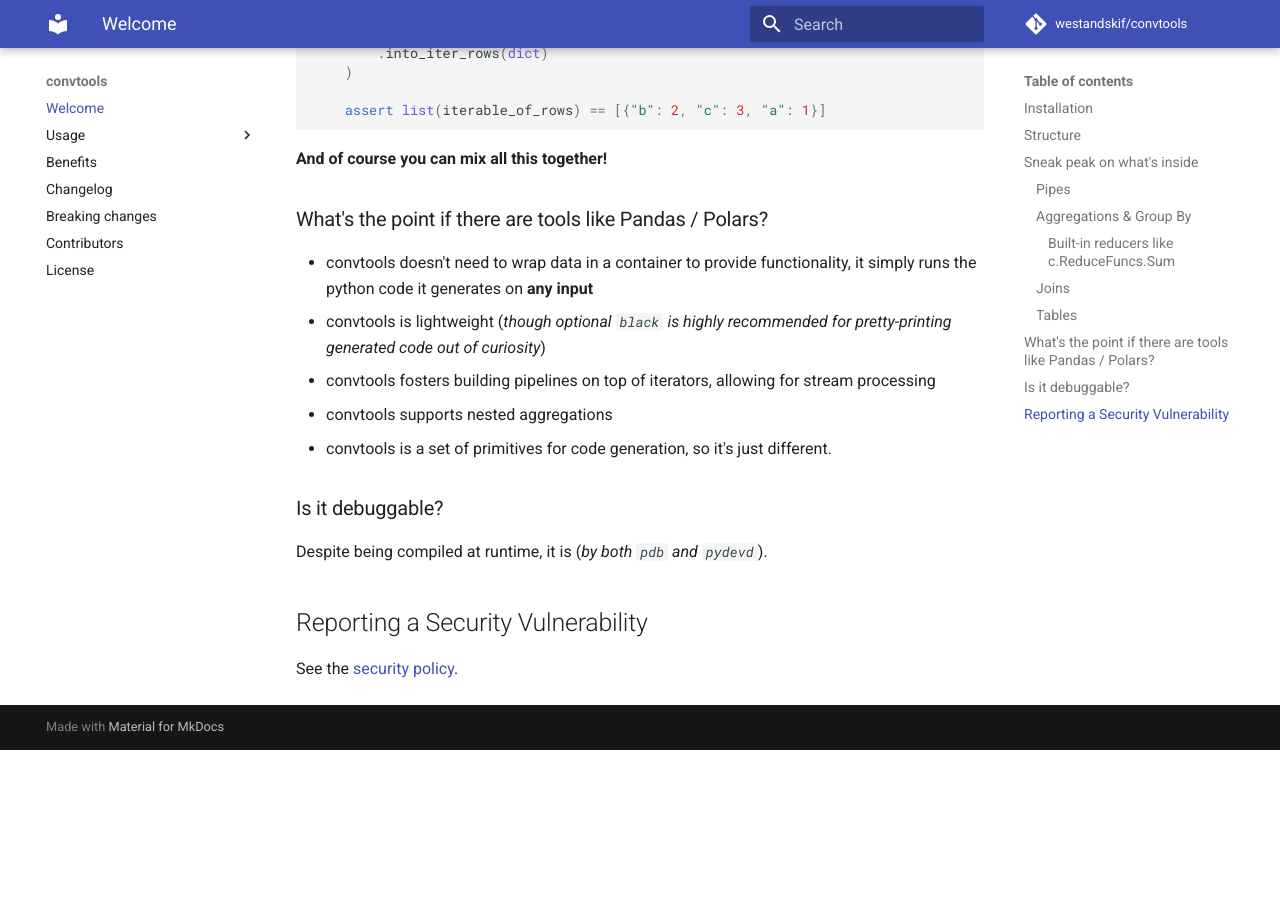
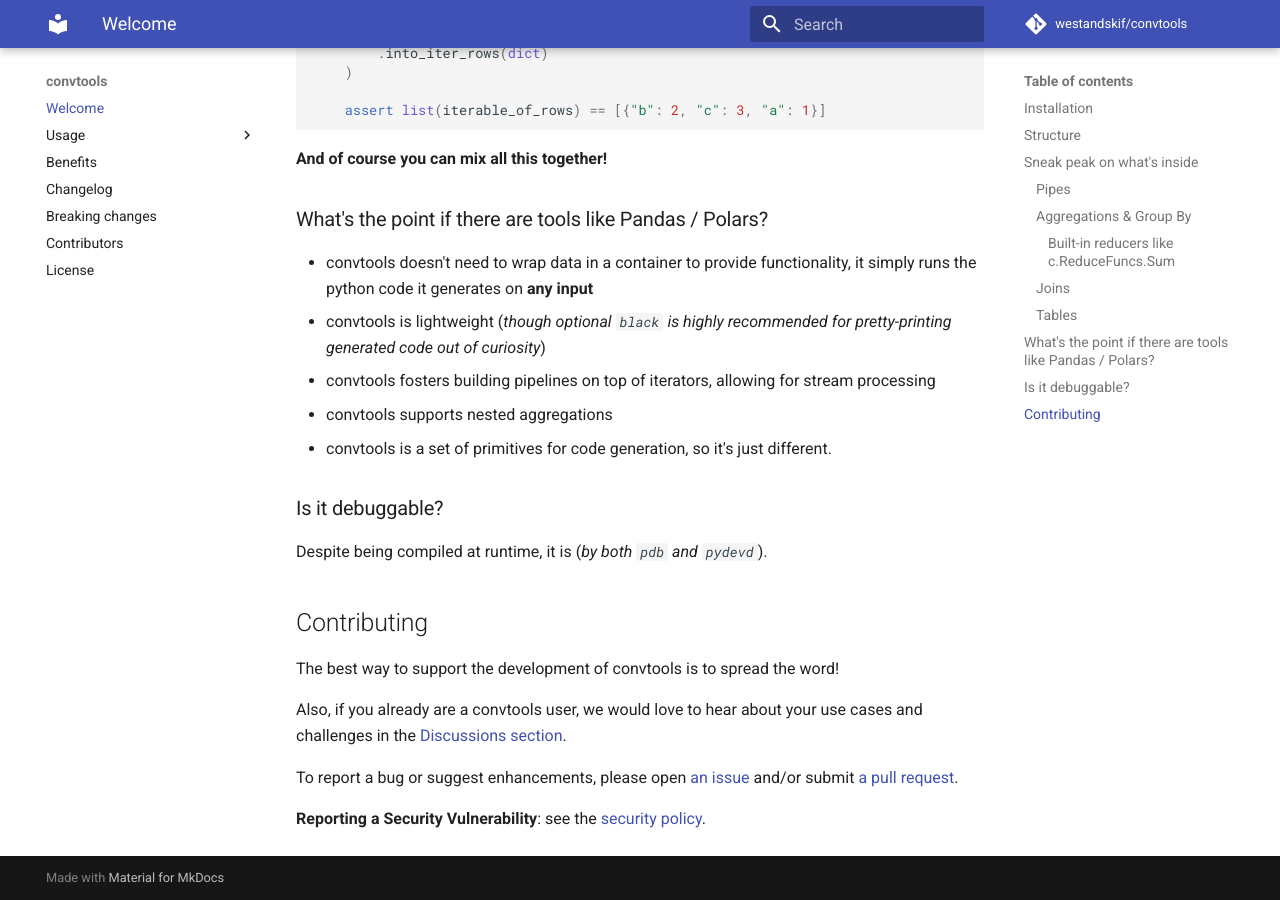
Before and after one commit to westandskif/convtools, an MkDocs documentation site: the page built from docs/README.md, in a window 1280 px wide and 900 px high, scrolled down 4941 px. Built offline with MkDocs 1.6.1 and Material for MkDocs 9.7.7, drawn with Linux system fonts in a browser that asks for light colours; comment, search, counter and statistics services are not loaded; before the commit the page ends 5691 px from its top, so only the background shows below that.

Commit message:
updated Contributing section

```diff
--- a/docs/README.md
+++ b/docs/README.md
@@ -111,7 +111,17 @@ pip install convtools
 ### Is it debuggable?
 Despite being compiled at runtime, it is (_by both `pdb` and `pydevd`_).
 
+## Contributing
 
-## Reporting a Security Vulnerability
+The best way to support the development of convtools is to spread the word!
 
-See the [security policy](https://github.com/westandskif/convtools/security/policy).
+Also, if you already are a convtools user, we would love to hear about your use
+cases and challenges in the [Discussions
+section](https://github.com/westandskif/convtools/discussions).
+
+To report a bug or suggest enhancements, please open [an
+issue](https://github.com/westandskif/convtools/issues) and/or submit [a pull
+request](https://github.com/westandskif/convtools/pulls).
+
+
+**Reporting a Security Vulnerability**: see the [security policy](https://github.com/westandskif/convtools/security/policy).
```
Also changed, not shown: CONTRIBUTING.md (+12 -18 lines), README.md (+12 -2 lines).
